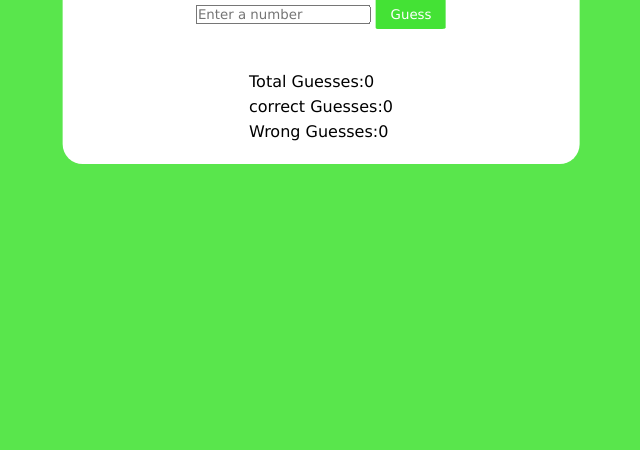
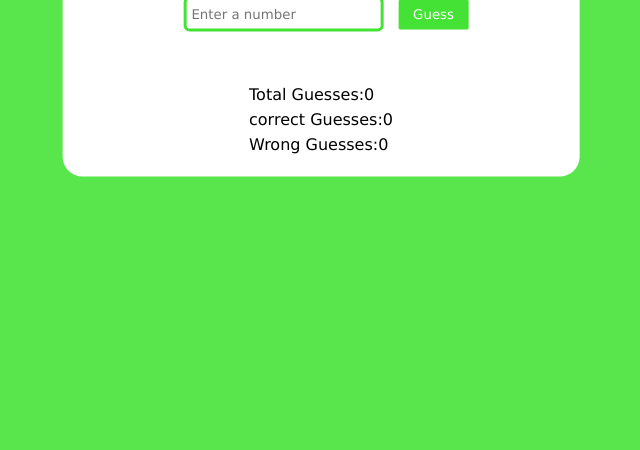
Before and after one commit to Suryateja-2001/Number-Guessing-Game, a plain HTML site: page index.html in a window 1280 px wide. Shown: the part 350-800 px from the top of the page, without its empty margins (319-959 px from the left). Drawn offline with Linux system fonts and the light colour scheme.

Commit message:
changed input-number as id

```diff
--- a/style.css
+++ b/style.css
@@ -31,7 +31,7 @@ body {
     margin-top: 15px;
 }
 
-.input-number {
+#input-number {
     width: 200px;
     height: 35px;
     padding: 5px;
```
